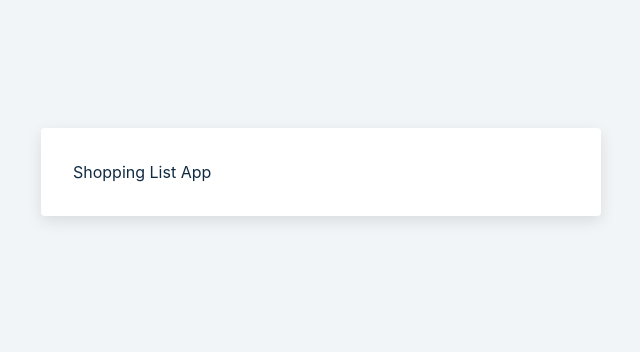
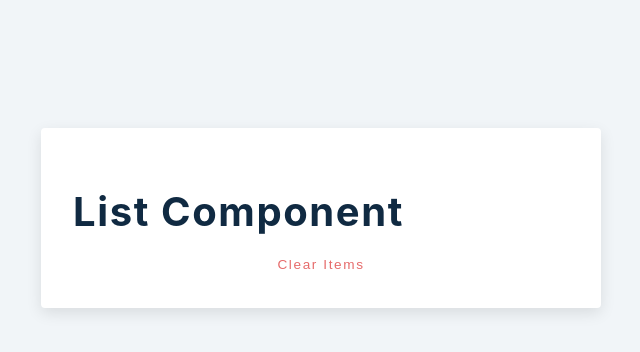
Before and after one commit to answebdev/shopping-list, a React (Create React App) app: page / in a window 1280 px wide. Shown: the top 352 px of the page, without its empty margins (319-959 px from the left). Built offline with nearby package versions, Linux system fonts and the light colour scheme.

Commit message:
add basic List and Alert components

```diff
--- a/src/App.js
+++ b/src/App.js
@@ -14,7 +14,22 @@
   const [editID, setEditID] = useState(null);
   const [alert, setAlert] = useState({ show: false, msg: '', type: '' });
 
-  return <section className='section-center'>Shopping List App</section>;
+  const handleSubmit = (e) => {
+    e.preventDefault();
+    console.log('Hi there!');
+  };
+
+  return (
+    <section className='section-center'>
+      <form className='grocery-form' onSubmit={handleSubmit}>
+        {alert.show && <Alert />}
+      </form>
+      <div className='grocery-container'>
+        <List />
+        <button className='clear-btn'>clear items</button>
+      </div>
+    </section>
+  );
 }
 
 export default App;
```
